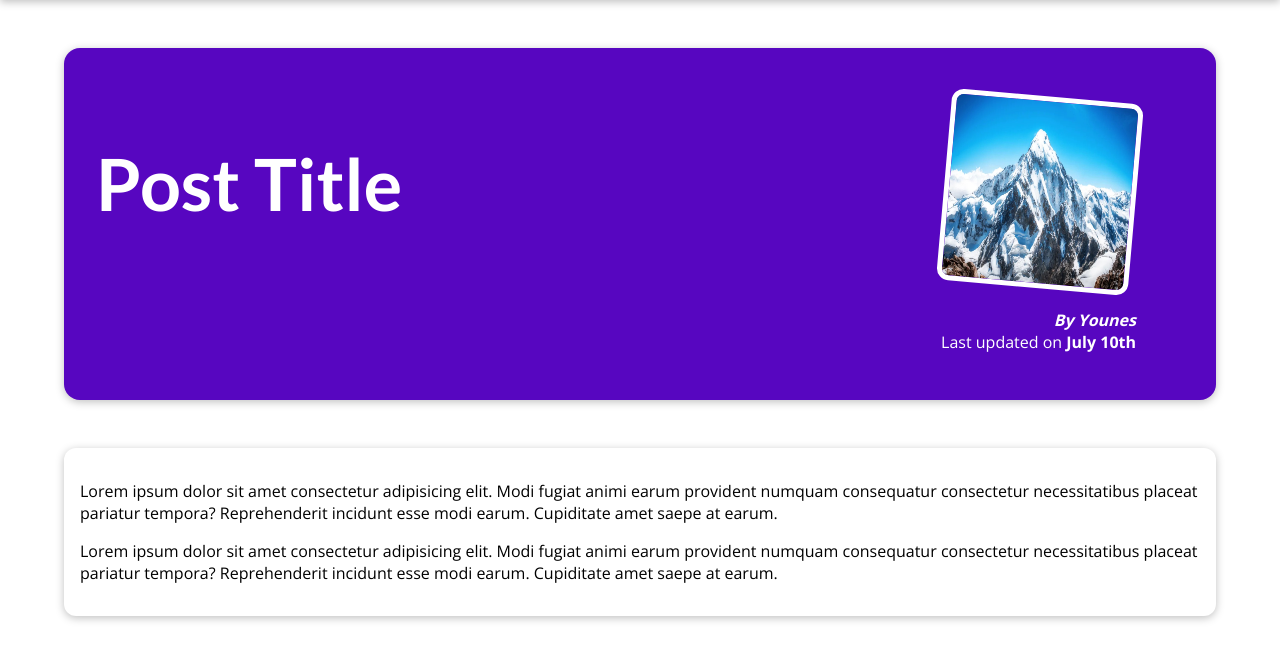
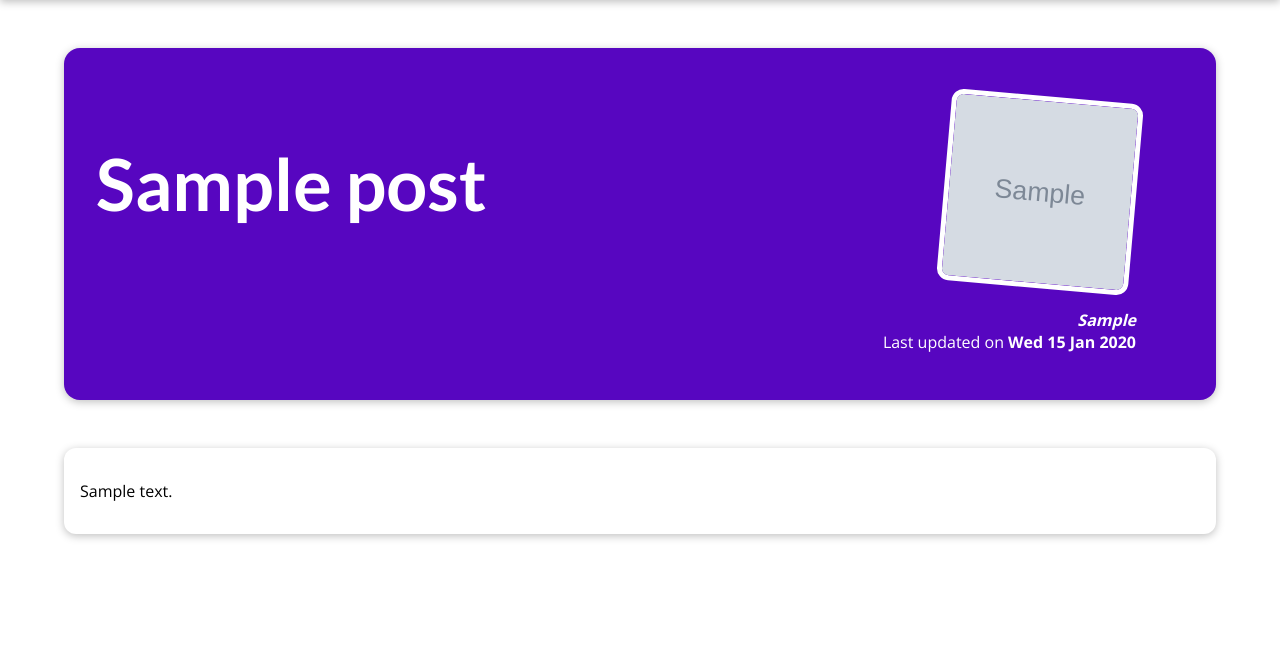
Before and after one commit to MalYou/my_site, a Django app: a page that uses blog/templates/blog/post-detail.html in a window 1280 px wide. Shown: the part 80-741 px from the top of the page. Run offline with Django 3.2, Linux system fonts and the light colour scheme; tables that the repository leaves empty hold one stand-in row (values such as "Sample post"); grey boxes marked "Sample" are stand-in pictures.

Commit message:
fetch post detail

```diff
--- a/blog/templates/blog/post-detail.html
+++ b/blog/templates/blog/post-detail.html
@@ -2,7 +2,7 @@
 {% load static %}
 
 {% block title %}
-    Post detail
+    {{ post.title }}
 {% endblock %}
 
 {% block css_files %}
@@ -11,23 +11,18 @@
 
 {% block content %}
     <section id="summary">
-        <h2>Post Title</h2>
+        <h2>{{ post.title }}</h2>
         <article>
-            <img src="{% static 'blog/images/mountain.jpg' %}" alt="Post title">
-            <address>By Younes</address>
+            <img src="{{ post.image_url.url }}" alt="Post image">
+            <address>{{ post.author.first_name }}</address>
             <div>
-                Last updated on <time>July 10th</time>
+                Last updated on <time>{{ post.date|date:"D d M Y" }}</time>
             </div>
         </article>
     </section>
     <main>
-        <p>Lorem ipsum dolor sit amet consectetur adipisicing elit.
-            Modi fugiat animi earum provident numquam consequatur consectetur necessitatibus placeat pariatur tempora?
-            Reprehenderit incidunt esse modi earum. Cupiditate amet saepe at earum.
-        </p>
-        <p>Lorem ipsum dolor sit amet consectetur adipisicing elit.
-            Modi fugiat animi earum provident numquam consequatur consectetur necessitatibus placeat pariatur tempora?
-            Reprehenderit incidunt esse modi earum. Cupiditate amet saepe at earum.
+        <p>
+            {{ post.content|linebreaks }}
         </p>
     </main>
 {% endblock %}
--- a/blog/views.py
+++ b/blog/views.py
@@ -1,4 +1,4 @@
-from django.shortcuts import render
+from django.shortcuts import get_object_or_404, render
 
 from .models import Post
 
@@ -17,4 +17,8 @@ def posts(request):
     return render(request, 'blog/posts.html', context)
 
 def post_detail(request, slug):
-    return render(request, 'blog/post-detail.html')
+    post = get_object_or_404(Post, slug=slug)
+    context = {
+        'post': post
+    }
+    return render(request, 'blog/post-detail.html', context)
```
